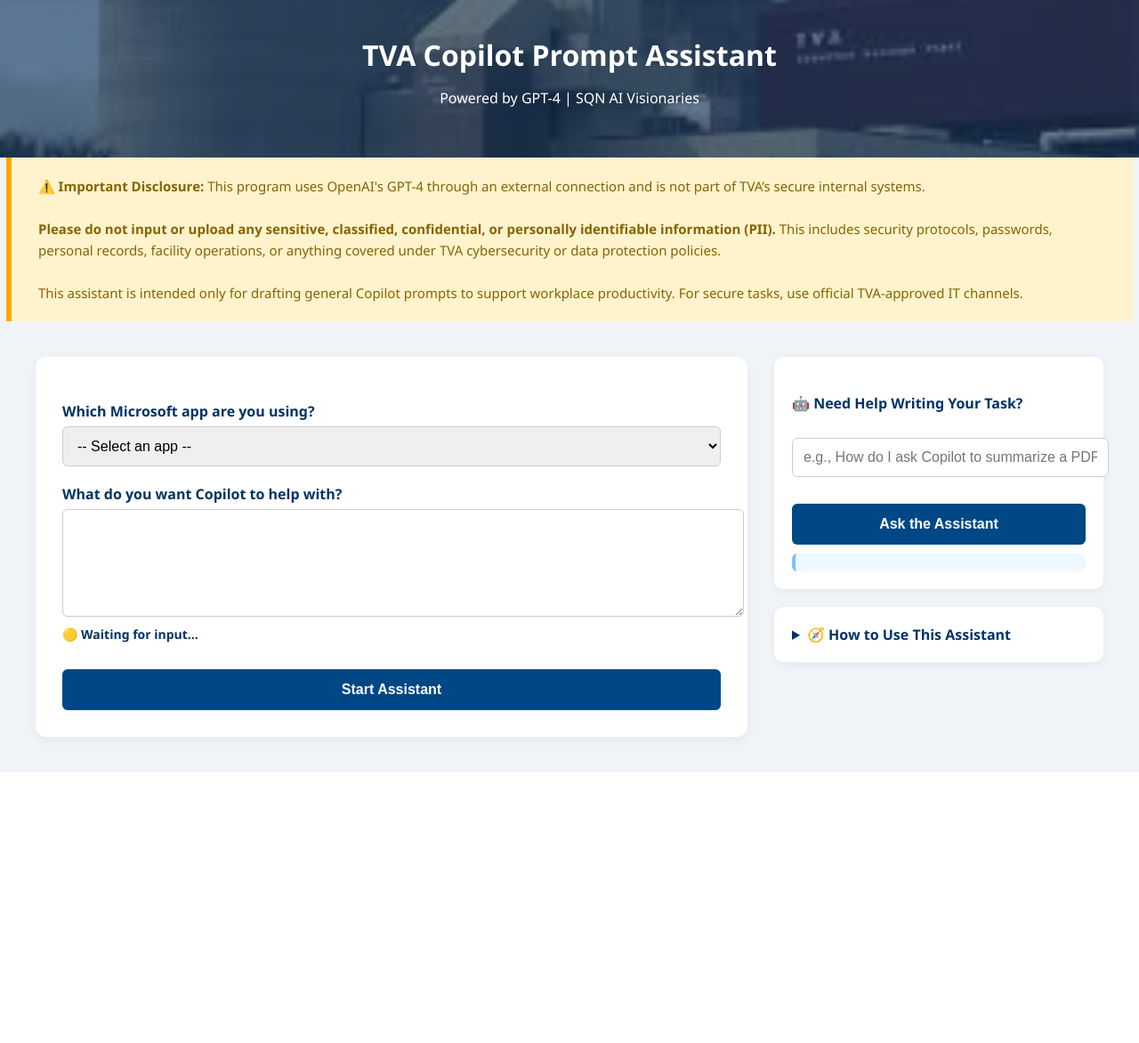
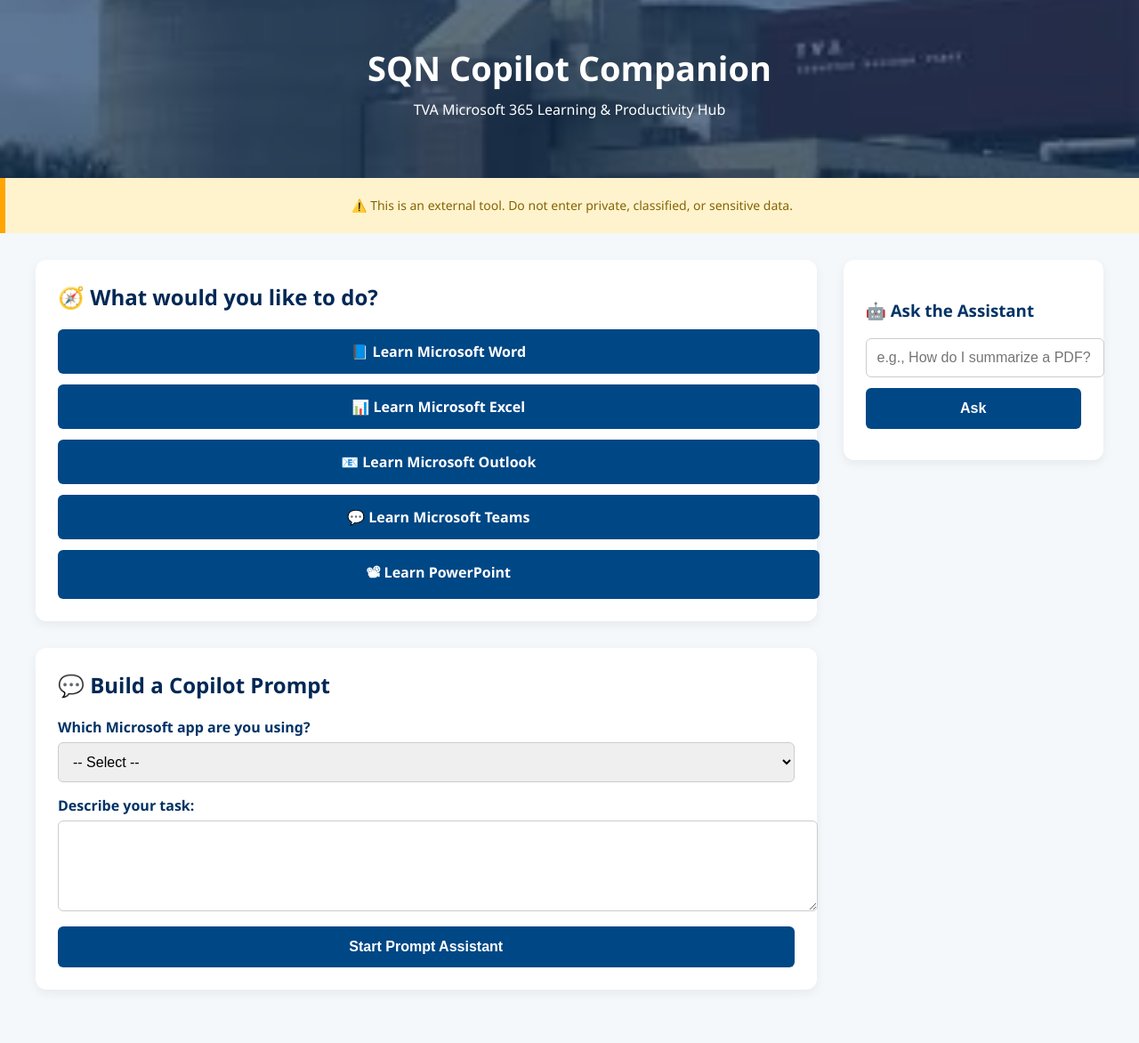
Before and after one commit to boombee101/copilot_app, a Flask app: page /home in a window 1280 px wide. Shown: the whole page at 89% size. Before the commit the page ends 868 px from the top, so only its background shows below. Run offline with Flask 3, Linux system fonts and the light colour scheme; the visitor is signed in with stand-in values (Sample User, id 1).

Commit message:
Redesigned homepage to match SQN Copilot Companion layout

```diff
--- a/templates/home.html
+++ b/templates/home.html
@@ -1,18 +1,18 @@
 <!DOCTYPE html>
 <html>
 <head>
-  <title>TVA Copilot Prompt Assistant</title>
+    <title>SQN Copilot Companion – Microsoft 365 Hub</title>
     <style>
         body {
+            font-family: "Segoe UI", Tahoma, sans-serif;
+            background-color: #f4f8fb;
+            color: #003366;
             margin: 0;
-      font-family: "Segoe UI", Tahoma, sans-serif;
-      background-color: #f0f4f9;
-      color: #003366;
         }
 
         .header {
             background: url("/static/images/sqn2.jpg") center center/cover no-repeat;
-      padding: 40px;
+            padding: 50px 20px;
             text-align: center;
             color: white;
             position: relative;
@@ -33,22 +33,24 @@
 
         .header h1 {
             margin: 0;
-      font-size: 32px;
+            font-size: 38px;
+        }
+
+        .header p {
+            font-size: 16px;
+            margin-top: 10px;
+        }
+
+        .container {
+            max-width: 1200px;
+            margin: auto;
+            padding: 30px;
+            display: flex;
+            gap: 30px;
         }
 
         .main {
-      display: flex;
-      max-width: 1200px;
-      margin: 40px auto;
-      gap: 30px;
-    }
-
-    .content {
-      flex: 2;
-      background: white;
-      border-radius: 12px;
-      padding: 30px;
-      box-shadow: 0 4px 12px rgba(0,0,0,0.05);
+            flex: 3;
         }
 
         .sidebar {
@@ -58,32 +60,23 @@
             gap: 20px;
         }
 
-    .sidebar-card {
-      background: #ffffff;
-      border-radius: 10px;
-      padding: 20px;
-      box-shadow: 0 2px 8px rgba(0,0,0,0.06);
+        .card {
+            background: white;
+            padding: 25px;
+            border-radius: 12px;
+            box-shadow: 0 4px 12px rgba(0,0,0,0.06);
         }
 
-    label {
-      font-weight: bold;
-      display: block;
-      margin-top: 20px;
+        h2 {
+            margin-top: 0;
+            color: #002855;
         }
 
-    select, textarea, input[type="text"] {
-      width: 100%;
-      padding: 12px;
-      font-size: 16px;
-      border-radius: 6px;
-      border: 1px solid #ccc;
-      margin-top: 6px;
-    }
-
-    button {
-      margin-top: 30px;
+        .btn {
+            display: block;
             width: 100%;
             padding: 14px;
+            margin-top: 12px;
             background-color: #004785;
             color: white;
             font-weight: bold;
@@ -91,40 +84,26 @@
             border-radius: 6px;
             cursor: pointer;
             font-size: 16px;
+            text-align: center;
+            text-decoration: none;
         }
 
-    .followup, .final, .history-block {
-      margin-top: 30px;
-      background: #f8faff;
-      padding: 20px;
-      border-left: 4px solid #004785;
-      border-radius: 10px;
+        .section {
+            margin-bottom: 30px;
         }
 
-    .copy-button {
-      margin-top: 10px;
-      background-color: #0073e6;
-      font-size: 14px;
-      padding: 10px;
+        label {
+            font-weight: bold;
+            display: block;
+            margin: 15px 0 6px;
         }
 
-    .grade {
-      margin-top: 5px;
-      font-size: 14px;
-      font-weight: bold;
-    }
-
-    .answer-box {
-      background-color: #f0f8ff;
-      padding: 10px;
+        textarea, select, input[type="text"] {
+            width: 100%;
+            padding: 12px;
+            font-size: 16px;
             border-radius: 6px;
-      border-left: 4px solid #80bfff;
-      margin-top: 10px;
-    }
-
-    details summary {
-      cursor: pointer;
-      font-weight: bold;
+            border: 1px solid #ccc;
         }
 
         textarea[readonly] {
@@ -132,36 +111,36 @@
             font-family: monospace;
         }
 
-    ul {
-      padding-left: 20px;
+        .history li {
+            margin-bottom: 10px;
+            font-size: 15px;
         }
 
         .disclaimer {
             background-color: #fff3cd;
             color: #856404;
             border-left: 6px solid #ffa502;
-      padding: 20px 30px;
-      margin: 0 auto;
-      font-size: 15px;
+            padding: 20px;
+            font-size: 14px;
             line-height: 1.6;
-      max-width: 1200px;
+            margin: 0;
+            text-align: center;
+        }
+
+        .back-link {
+            margin-top: 20px;
+            display: inline-block;
+            color: #004785;
+            text-decoration: none;
+            font-weight: bold;
         }
     </style>
     <script>
-    function gradePrompt() {
-      const task = document.getElementById("task");
-      const grade = document.getElementById("gradeResult");
-      const len = task.value.length;
-      if (len < 20) {
-        grade.innerText = "🔴 Too short – try adding more detail.";
-        grade.style.color = "#b30000";
-      } else if (len < 60) {
-        grade.innerText = "🟡 Okay – could be more specific.";
-        grade.style.color = "#cc7a00";
-      } else {
-        grade.innerText = "🟢 Great – clear and detailed!";
-        grade.style.color = "#007a33";
-      }
+        function copyPrompt() {
+            const box = document.getElementById("finalPromptBox");
+            box.select();
+            document.execCommand("copy");
+            alert("Prompt copied to clipboard!");
         }
 
         async function askGptHelp() {
@@ -181,13 +160,6 @@
             responseBox.innerText = data.answer || "⚠️ Something went wrong.";
         }
 
-    function copyToClipboard() {
-      const box = document.getElementById("finalPromptBox");
-      box.select();
-      document.execCommand("copy");
-      alert("Prompt copied to clipboard!");
-    }
-
         function toggleManual() {
             const box = document.getElementById("manualInstructions");
             box.style.display = box.style.display === "none" ? "block" : "none";
@@ -198,99 +170,89 @@
 
     <div class="header">
         <div class="header-content">
-      <h1>TVA Copilot Prompt Assistant</h1>
-      <p>Powered by GPT-4 | SQN AI Visionaries</p>
+            <h1>SQN Copilot Companion</h1>
+            <p>TVA Microsoft 365 Learning & Productivity Hub</p>
         </div>
     </div>
 
     <div class="disclaimer">
-    <strong>⚠️ Important Disclosure:</strong> This program uses OpenAI's GPT-4 through an external connection and is not part of TVA’s secure internal systems.
-    <br><br>
-    <strong>Please do not input or upload any sensitive, classified, confidential, or personally identifiable information (PII).</strong>
-    This includes security protocols, passwords, personal records, facility operations, or anything covered under TVA cybersecurity or data protection policies.
-    <br><br>
-    This assistant is intended only for drafting general Copilot prompts to support workplace productivity. For secure tasks, use official TVA-approved IT channels.
+        ⚠️ This is an external tool. Do not enter private, classified, or sensitive data.
     </div>
 
+    <div class="container">
         <div class="main">
-    <div class="content">
-      <form method="post">
+
+            <div class="card section">
+                <h2>🧭 What would you like to do?</h2>
+                <a class="btn" href="/learn/word">📘 Learn Microsoft Word</a>
+                <a class="btn" href="/learn/excel">📊 Learn Microsoft Excel</a>
+                <a class="btn" href="/learn/outlook">📧 Learn Microsoft Outlook</a>
+                <a class="btn" href="/learn/teams">💬 Learn Microsoft Teams</a>
+                <a class="btn" href="/learn/powerpoint">📽 Learn PowerPoint</a>
+            </div>
+
+            <form method="post" class="card section">
+                <h2>💬 Build a Copilot Prompt</h2>
+
                 {% if not questions and not final_prompt %}
                     <label for="app">Which Microsoft app are you using?</label>
                     <select name="app" id="app" required>
-            <option value="">-- Select an app --</option>
+                        <option value="">-- Select --</option>
                         <option value="Word">Word</option>
                         <option value="Excel">Excel</option>
                         <option value="Outlook">Outlook</option>
                         <option value="Teams">Teams</option>
                         <option value="PowerPoint">PowerPoint</option>
-            <option value="SharePoint">SharePoint</option>
                     </select>
 
-          <label for="task">What do you want Copilot to help with?</label>
-          <textarea name="task" id="task" rows="5" oninput="gradePrompt()" required></textarea>
-          <div class="grade" id="gradeResult">🟡 Waiting for input...</div>
-          <button type="submit">Start Assistant</button>
+                    <label for="task">Describe your task:</label>
+                    <textarea name="task" id="task" rows="4" required></textarea>
+
+                    <button type="submit" class="btn">Start Prompt Assistant</button>
+
                 {% elif questions and not final_prompt %}
-          <div class="followup">
-            <h3>Answer the following questions to improve your prompt:</h3>
+                    <h3>✏️ Please answer these follow-up questions:</h3>
                     {% for question in questions %}
                         <label>{{ question }}</label>
                         <input type="text" name="answer_{{ loop.index0 }}">
                     {% endfor %}
                     <input type="hidden" name="original_task" value="{{ original_task }}">
-            <button type="submit">Generate Final Prompt</button>
-          </div>
+                    <button type="submit" class="btn">Generate Final Prompt</button>
+
                 {% elif final_prompt %}
-          <div class="final">
                     <h3>✅ Final Copilot Prompt:</h3>
-            <textarea id="finalPromptBox" rows="8" readonly>{{ final_prompt }}</textarea>
-            <button type="button" class="copy-button" onclick="copyToClipboard()">📋 Copy Prompt</button>
-            <br><br>
-            <a href="/home">⬅ Start Over</a> |
-            <a href="/logout">Log out</a>
+                    <textarea id="finalPromptBox" rows="6" readonly>{{ final_prompt }}</textarea>
+                    <button type="button" class="btn" onclick="copyPrompt()">📋 Copy Prompt</button>
 
                     {% if manual_instructions %}
                         <div style="margin-top: 20px;">
-                <button type="button" onclick="toggleManual()" style="background-color:#005799; color:white; padding:10px 16px; border:none; border-radius:6px; cursor:pointer;">
-                  👣 See How to Do It Manually
-                </button>
+                            <button type="button" class="btn" onclick="toggleManual()">👣 Show Manual Instructions</button>
                         </div>
 
-              <div id="manualInstructions" style="display:none; margin-top:20px; background:#f9f9ff; padding:20px; border-left:6px solid #004785; border-radius:8px;">
-                <h3>📝 Manual Instructions:</h3>
+                        <div id="manualInstructions" style="display:none; margin-top:15px;">
+                            <h3>📝 Manual Steps:</h3>
                             <p style="white-space: pre-line;">{{ manual_instructions }}</p>
                         </div>
                     {% endif %}
-          </div>
+
+                    <a href="/home" class="back-link">⬅ Start Over</a> |
+                    <a href="/logout" class="back-link">Log Out</a>
                 {% endif %}
             </form>
         </div>
 
         <div class="sidebar">
-      <div class="sidebar-card">
-        <h4>🤖 Need Help Writing Your Task?</h4>
-        <input type="text" id="gptQuestion" placeholder="e.g., How do I ask Copilot to summarize a PDF?">
-        <button type="button" onclick="askGptHelp()">Ask the Assistant</button>
-        <div class="answer-box" id="gptResponse"></div>
-      </div>
-
-      <div class="sidebar-card">
-        <details>
-          <summary>🧭 How to Use This Assistant</summary>
-          <ul>
-            <li>Select the Microsoft app you're using</li>
-            <li>Describe what you want to do</li>
-            <li>Answer any follow-up questions</li>
-            <li>Paste the generated prompt into Copilot</li>
-          </ul>
-        </details>
+            <div class="card">
+                <h3>🤖 Ask the Assistant</h3>
+                <input type="text" id="gptQuestion" placeholder="e.g., How do I summarize a PDF?">
+                <button class="btn" onclick="askGptHelp()">Ask</button>
+                <div id="gptResponse" style="margin-top: 10px;"></div>
             </div>
 
             {% if history %}
-        <div class="sidebar-card history-block">
-          <h4>📜 Recent Prompts</h4>
-          <ul>
+            <div class="card">
+                <h3>📜 Prompt History</h3>
+                <ul class="history">
                     {% for item in history %}
                         <li><strong>{{ item.task }}</strong><br><em>{{ item.prompt }}</em></li>
                     {% endfor %}
```
Lines whose indentation alone changed are shown as unchanged.
